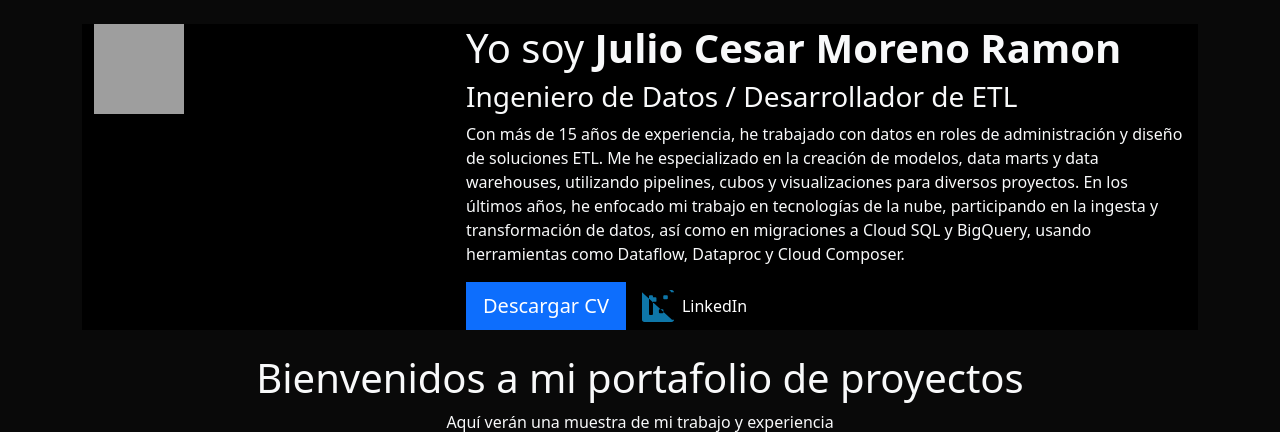
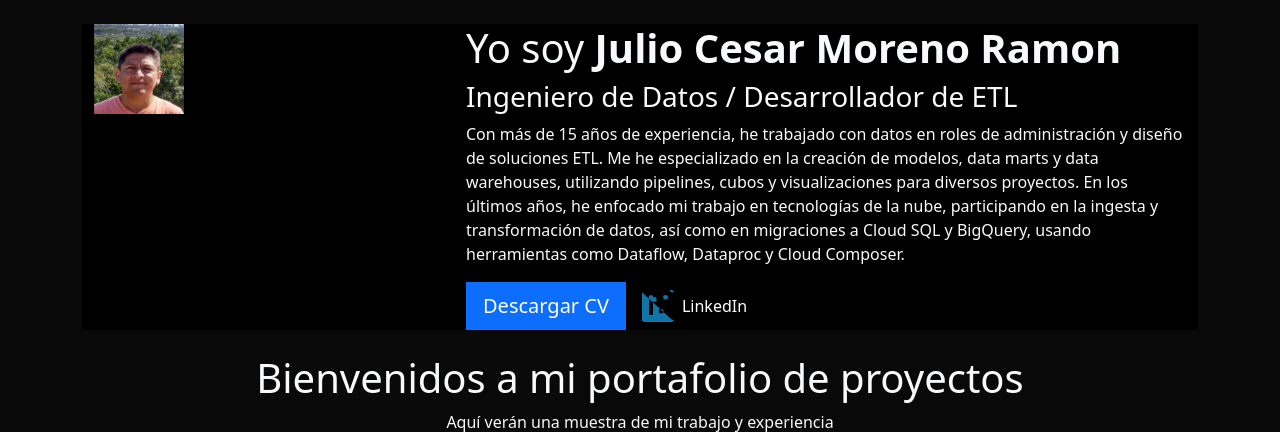
Before and after one commit to pyspdev/pyjango, a Django app: template portfolio/templates/portfolio/home.html in a window 1280 px wide. Shown: the part 56-488 px from the top of the page. Run offline with Django 4.2, Linux system fonts and the light colour scheme; the template is opened without the code that fills it, so the values that code supplies are empty; grey boxes are pictures that could not be loaded.

Commit message:
Actualiza perfil y linkedin
se modifica el cambio de mi linkedin y la foto de perfil

```diff
--- a/portfolio/templates/portfolio/home.html
+++ b/portfolio/templates/portfolio/home.html
@@ -4,7 +4,7 @@
 <header class="row bg-black">
     <div class="col-md-4">
         <!-- Reemplaza la imagen de perfil genérica con tu foto -->
-        <img src="{% static 'perfil.jpeg' %}" alt="Julio Cesar Moreno Ramon" width="90" height="90">
+        <img src="{% static 'perfil.PNG' %}" alt="Julio Cesar Moreno Ramon" width="90" height="90">
     </div>
     <div class="col-md-8 my-auto">
         <h1>Yo soy <strong>Julio Cesar Moreno Ramon</strong></h1>
@@ -16,7 +16,7 @@
                 Descargar CV
             </a>
             <!-- Enlace a LinkedIn con icono -->
-            <a href="https://www.linkedin.com/in/julio-césar-moreno-ramón/" target="_blank" class="text-white text-decoration-none d-flex align-items-center">
+            <a href="https://www.linkedin.com/in/jcesarmr/" target="_blank" class="text-white text-decoration-none d-flex align-items-center">
                 <!-- Icono de LinkedIn en azul, creado con SVG para evitar dependencias de imágenes -->
                 <svg xmlns="http://www.w3.org/2000/svg" width="32" height="32" fill="currentColor" class="bi bi-linkedin" viewBox="0 0 16 16" style="color: #0e76a8;">
                   <path d="M0 1.146C0 .513.526 0 1.176 0h13.648c.65 0 1.176.513 1.176 1.146v13.708c0 .633-.526 1.146-1.176 1.146H1.176C.526 16 0 15.487 0 14.854V1.146zm4.99 1.442h-.995a.49.49 0 0 0-.495.495v8.941a.49.49 0 0 0 .495.495h.995a.49.49 0 0 0 .495-.495V3.083a.49.49 0 0 0-.495-.495zM7.224 4.152a.49.49 0 0 0-.495-.495h-1.29a.49.49 0 0 0-.495.495v1.29c0 .272.223.495.495.495h1.29a.49.49 0 0 0 .495-.495v-1.29zm3.504 5.922a.49.49 0 0 0-.495-.495H8.94a.49.49 0 0 0-.495.495v.995a.49.49 0 0 0 .495.495h1.29a.49.49 0 0 0 .495-.495v-.995zM12.91 3.083a.49.49 0 0 0-.495-.495H11.12a.49.49 0 0 0-.495.495v.995a.49.49 0 0 0 .495.495h1.29a.49.49 0 0 0 .495-.495V3.083zM15.485 1.146c0-.633-.526-1.146-1.176-1.146H1.176C.526 0 0 .513 0 1.146v13.708c0 .633.526 1.146 1.176 1.146h13.648c.65 0 1.176-.513 1.176-1.146V1.146zM15 14.854c0 .633-.526 1.146-1.176 1.146H1.176C.526 16 0 15.487 0 14.854V1.146C0 .513.526 0 1.176 0h13.648c.65 0 1.176.513 1.176 1.146v13.708zM14.485 1.146c0-.633-.526-1.146-1.176-1.146H1.176C.526 0 0 .513 0 1.146v13.708c0 .633.526 1.146 1.176 1.146h13.648c.65 0 1.176-.513 1.176-1.146V1.146zM15 14.854c0 .633-.526 1.146-1.176 1.146H1.176C.526 16 0 15.487 0 14.854V1.146z"/>
```
